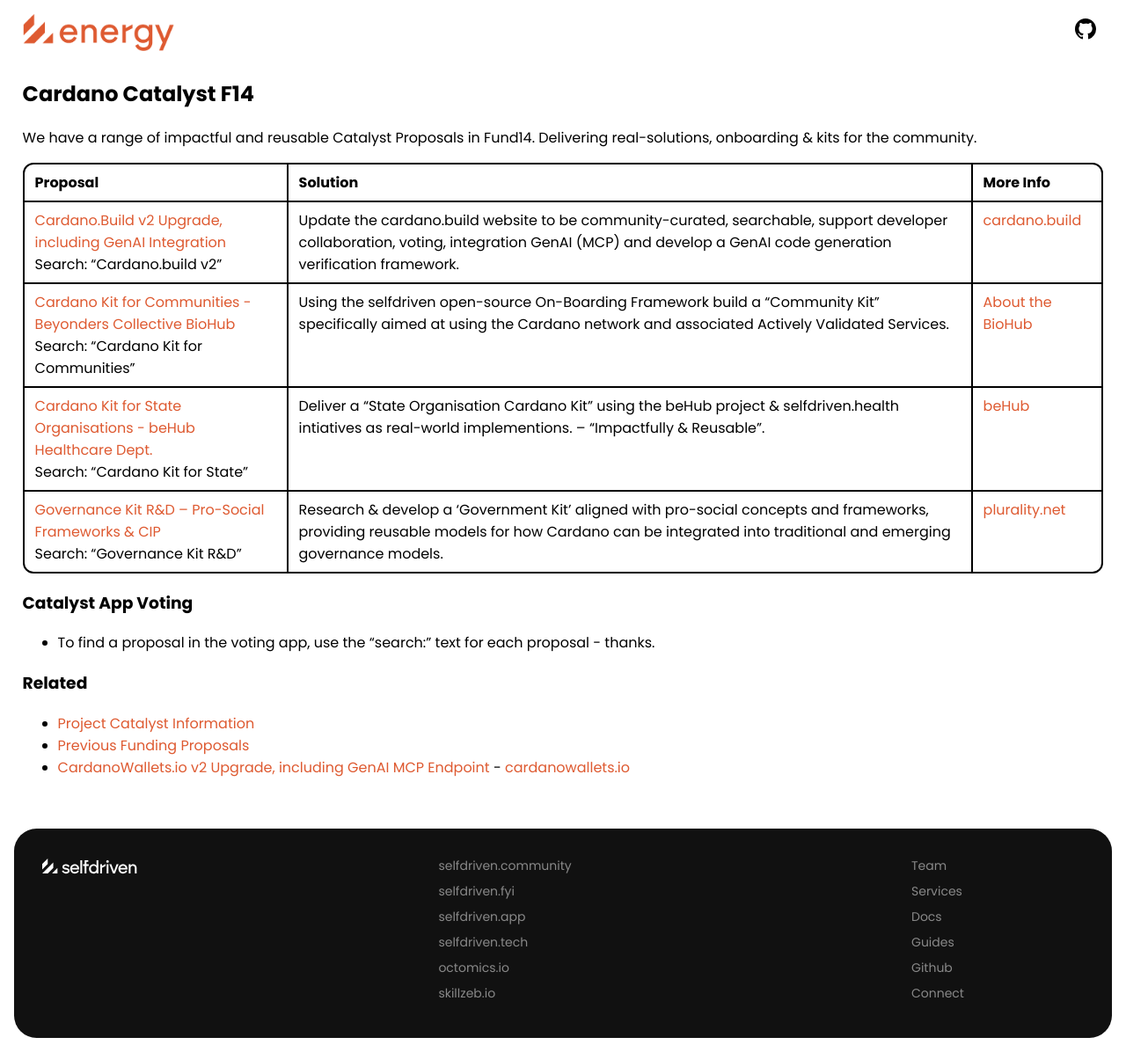
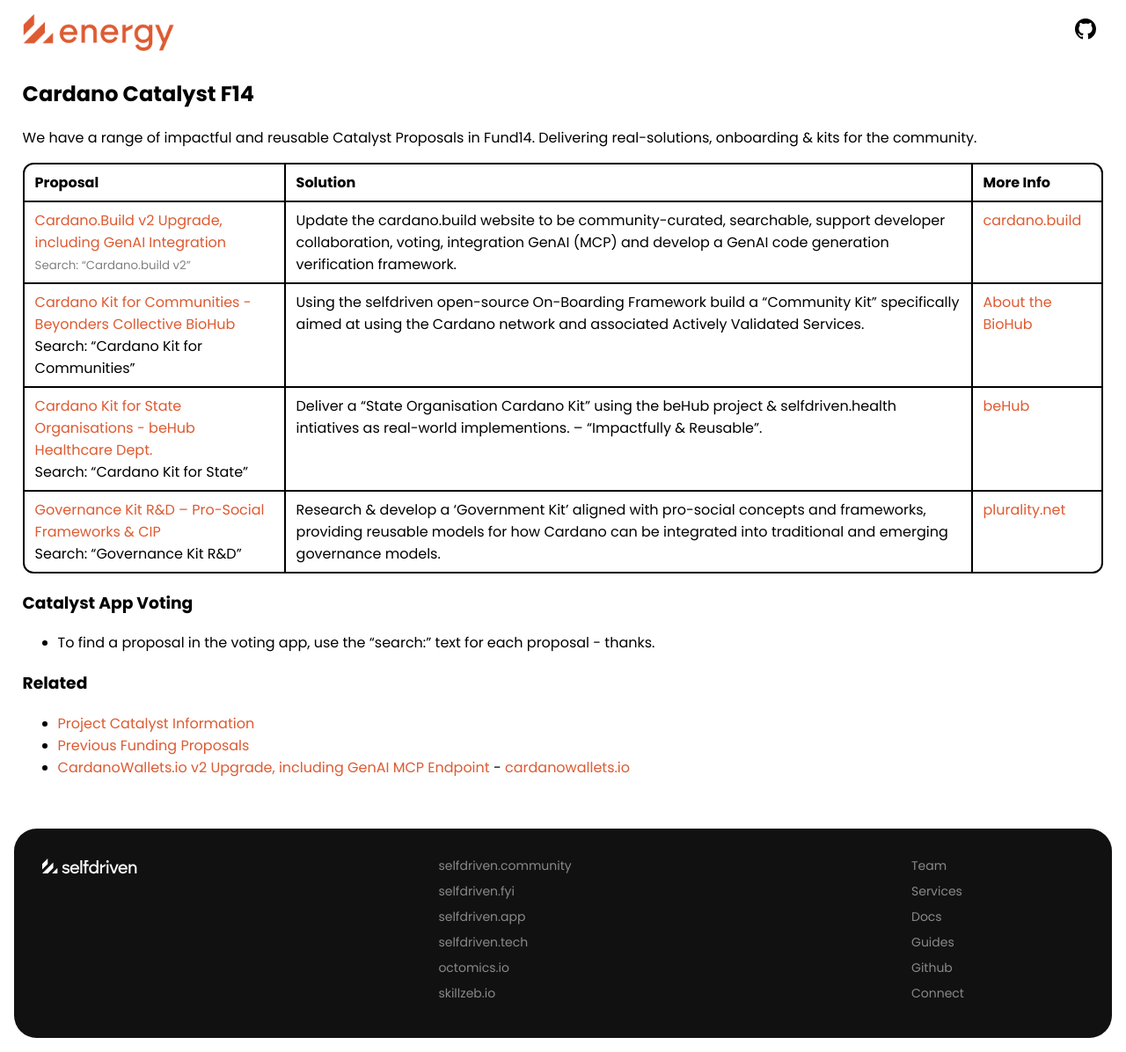
Before and after one commit to selfdriven-engagement/selfdriven-energy, a Jekyll site: the page built from docs/pages/cardano-catalyst.md, in a window 1280 px wide. Shown: the whole page at 88% size. Built offline with Jekyll 4.4.1, drawn with Linux system fonts in a browser that asks for light colours.

Commit message:
Update cardano-catalyst.md

```diff
--- a/docs/pages/cardano-catalyst.md
+++ b/docs/pages/cardano-catalyst.md
@@ -10,7 +10,7 @@ We have a range of impactful and reusable Catalyst Proposals in Fund14. Deliveri
 
 | Proposal | Solution | More Info |
 |:----------|:----------|:-------|
-|[Cardano.Build v2 Upgrade, including GenAI Integration](https://projectcatalyst.io/funds/14/cardano-open-ecosystem/cardanobuild-v2-upgrade-including-genai-integration)<br>Search: "Cardano.build v2"|Update the cardano.build website to be community-curated, searchable, support developer collaboration, voting, integration GenAI (MCP) and develop a GenAI code generation verification framework.|[cardano.build](https://cardano.build)
+|[Cardano.Build v2 Upgrade, including GenAI Integration](https://projectcatalyst.io/funds/14/cardano-open-ecosystem/cardanobuild-v2-upgrade-including-genai-integration)<br><small><span style="color:gray">Search: "Cardano.build v2"</span></small>|Update the cardano.build website to be community-curated, searchable, support developer collaboration, voting, integration GenAI (MCP) and develop a GenAI code generation verification framework.|[cardano.build](https://cardano.build)
 |[Cardano Kit for Communities - Beyonders Collective BioHub](https://projectcatalyst.io/funds/14/cardano-use-cases-concepts/cardano-kit-for-communities-beyonders-collective-biohub)<br>Search: "Cardano Kit for Communities"|Using the selfdriven open-source On-Boarding Framework build a "Community Kit" specifically aimed at using the Cardano network and associated Actively Validated Services.|[About the BioHub](https://github.com/selfdriven-foundation/onboarding/tree/main/use-cases/beyonders-collective-biohub-mallorca)|
 |[Cardano Kit for State Organisations - beHub Healthcare Dept.](https://projectcatalyst.io/funds/14/cardano-use-cases-partners-and-products/cardano-kit-for-state-organisations-behub-healthcare-dept)<br>Search: "Cardano Kit for State"|Deliver a “State Organisation Cardano Kit” using the beHub project & selfdriven.health intiatives as real-world implementions. -- "Impactfully & Reusable".|[beHub](https://behub.com.au)|
 |[Governance Kit R&D – Pro-Social Frameworks & CIP](https://projectcatalyst.io/funds/14/cardano-use-cases-concepts/governance-kit-randd-pro-social-frameworks-or-cip)<br>Search: "Governance Kit R&D"|Research & develop a 'Government Kit' aligned with pro-social concepts and frameworks, providing reusable models for how Cardano can be integrated into traditional and emerging governance models.|[plurality.net](https://www.plurality.net)|
```
